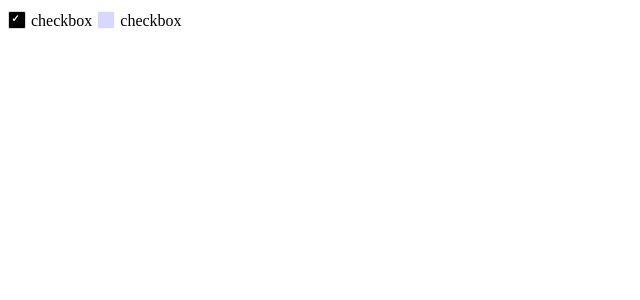
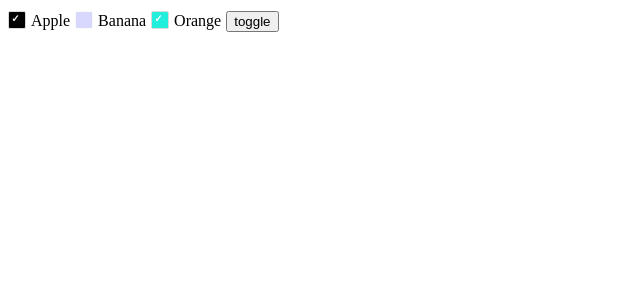
Before and after one commit to hzdzlwh/hue-checkbox, a React app: page / in a window 1280 px wide. Shown: the top 300 px of the page, without its empty margins (0-640 px from the left). Built offline with nearby package versions, Linux system fonts and the light colour scheme.

Commit message:
fix: 修å 修复checked属性不受控

```diff
--- a/example/index.tsx
+++ b/example/index.tsx
@@ -7,10 +7,14 @@ console.log(ColorCheckbox)
 
 function App() {
   const [item, setItem] = useState({ checked: true })
+  const [orange, setOrange] = useState(true)
+
   return (
     <div>
-      <ColorCheckbox checked={item.checked} color="#000000">checkbox</ColorCheckbox>
-      <ColorCheckbox disabled color="#0000FF">checkbox</ColorCheckbox>
+      <ColorCheckbox checked={item.checked} color="#000000">Apple</ColorCheckbox>
+      <ColorCheckbox disabled color="#0000FF">Banana</ColorCheckbox>
+      <ColorCheckbox checked={orange}  color="#22eedd" onChange={(e) => setOrange(e.target.checked)}>Orange</ColorCheckbox>
+      <button onClick={() => setItem({ checked: !item.checked})}>toggle</button>
     </div>
   )
 }
--- a/src/index.tsx
+++ b/src/index.tsx
@@ -46,7 +46,9 @@ const Checkbox: React.FC<CheckboxProps> = (
 
   const handleChange = (e: React.ChangeEvent<HTMLInputElement>) => {
 
-    setInnerChecked(e.target.checked)
+    if (checked === undefined) {
+      setInnerChecked(e.target.checked)
+    }
     if (onChange) {
       onChange(e)
     }
```
